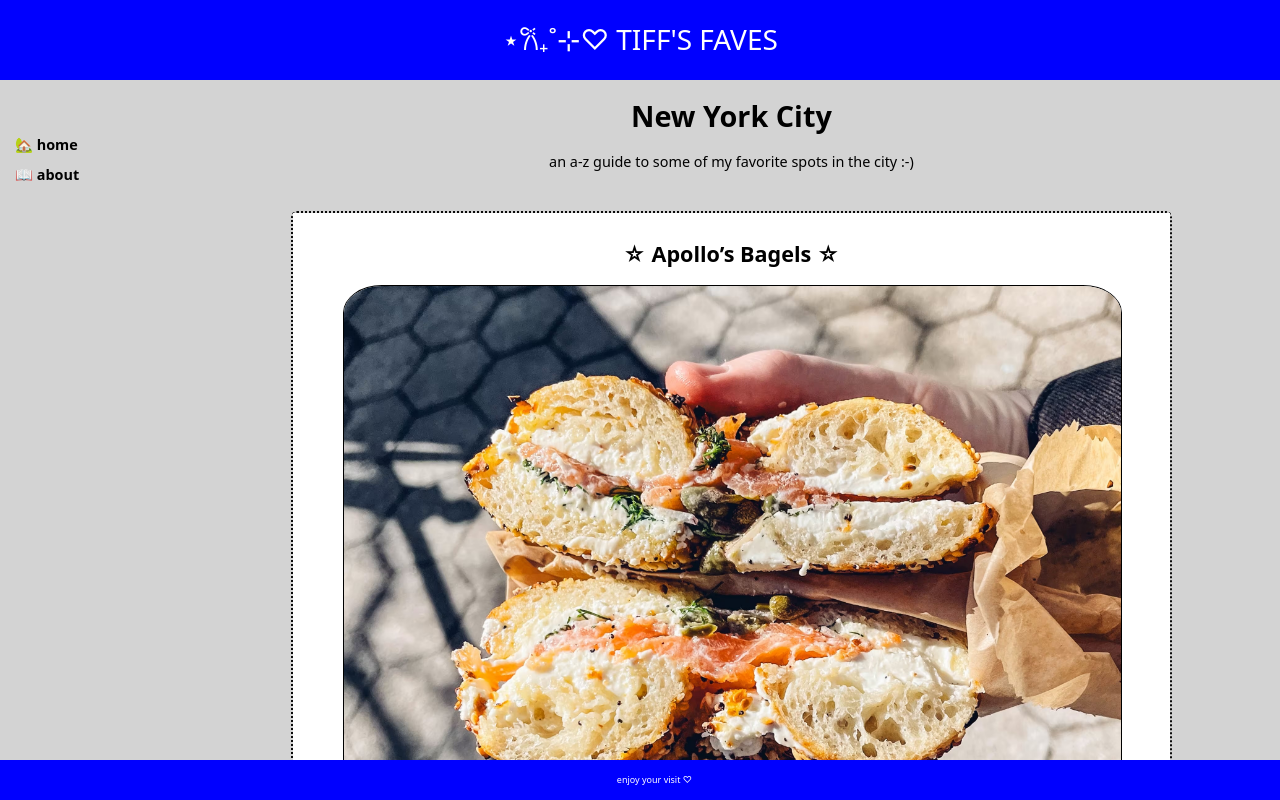
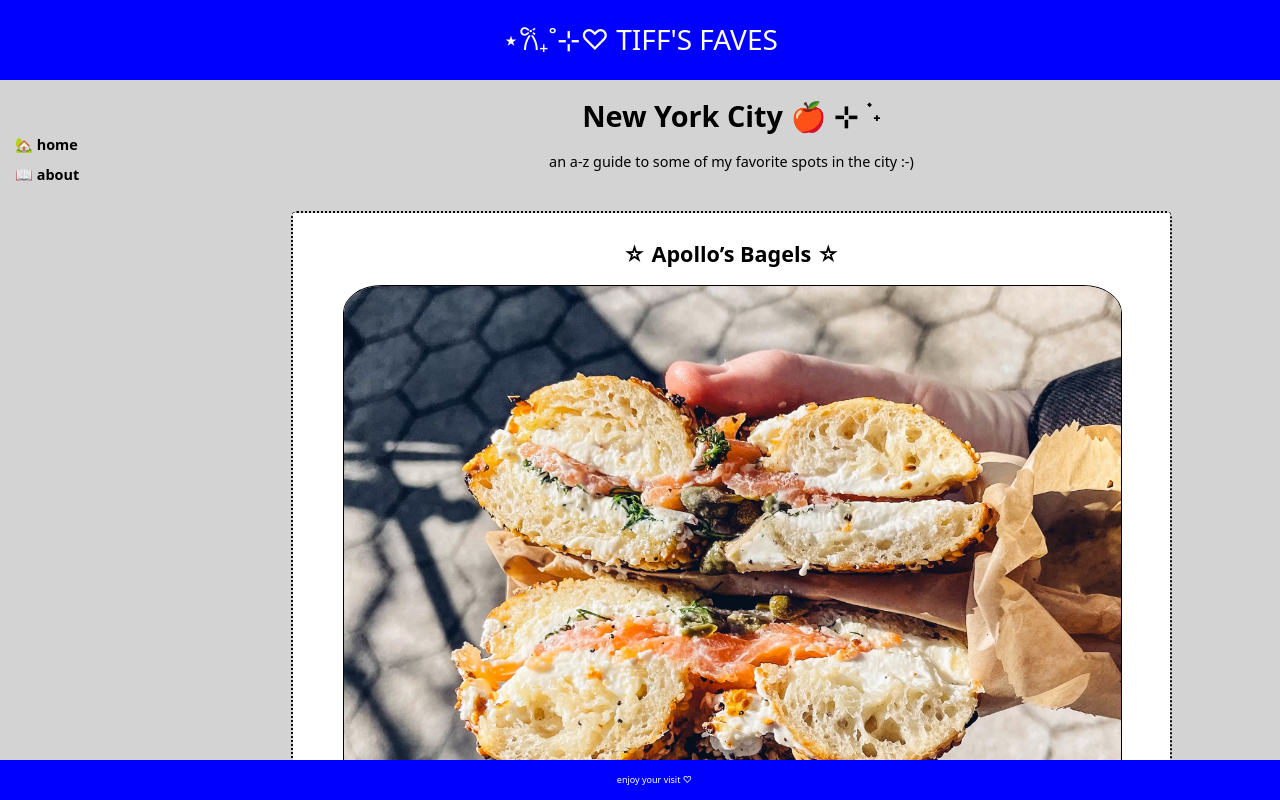
Before and after one commit to tifflawl/project_three, a React (Vite) app: page / in a window 1280 px wide. Built offline with nearby package versions, Linux system fonts and the light colour scheme.

Commit message:
change maincontent header

```diff
--- a/src/components/MainContent.jsx
+++ b/src/components/MainContent.jsx
@@ -4,7 +4,7 @@ const MainContent = ({ data }) => {
   return (
     <div className="main">
       <div className="main-info">
-        <h1>New York City</h1>
+        <h1>New York City 🍎 ⊹ ࣪ ˖</h1>
         <h4>an a-z guide to some of my favorite spots in the city :-)</h4>
       </div>
       <ul>
```
